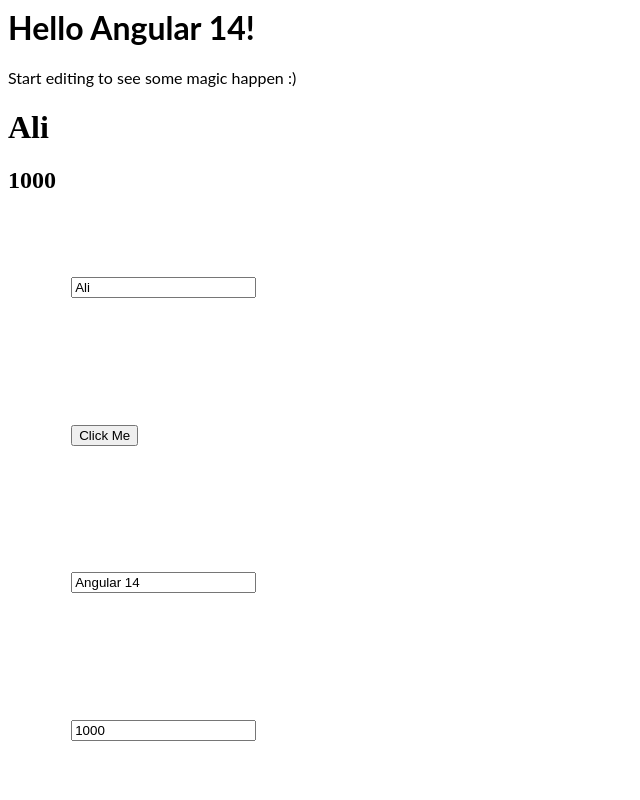
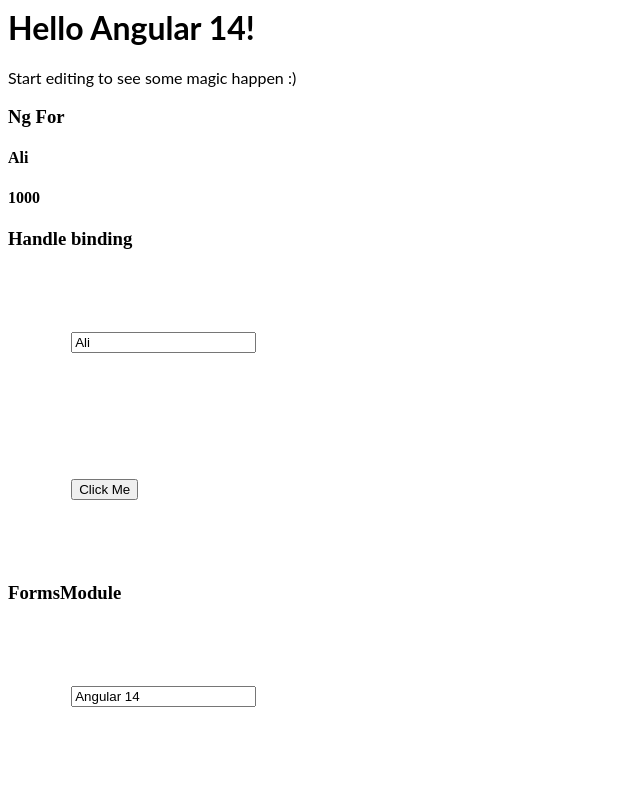
Before and after one commit to aliafn/angular-ivy-dafw9t, an Angular app: page / in a window 1280 px wide. Shown: the top 800 px of the page, without its empty margins (0-640 px from the left). Built offline with nearby package versions, Linux system fonts and the light colour scheme.

Commit message:
2 files modified

```diff
--- a/src/app/app.component.html
+++ b/src/app/app.component.html
@@ -2,9 +2,12 @@
 <template> </template>
 <p>Start editing to see some magic happen :)</p>
 
-<h1 [innerHTML]="agent"></h1>
-<h2 [innerHTML]="cust"></h2>
+<h3>Ng For</h3>
+
+<h4 [innerHTML]="agent"></h4>
+<h4 [innerHTML]="cust"></h4>
 <!-- <img [src]="imagSrc" />-->
+<h3>Handle binding</h3>
 <div>
   <input
     type="text"
@@ -18,7 +21,8 @@
   <button (click)="handleClick()">Click Me</button>
 </div>
 
-<!-- It needs FormsModule-->
+<!-- It needs -->
+<h3>FormsModule</h3>
 <div>
   <input [ngModel]="name" (ngModelChange)="handleChange($event)" />
 </div>
@@ -27,11 +31,22 @@
   <input [(ngModel)]="cust" #agentCust />
 </div>
 
+<h3>Ng IF</h3>
 <div>
   <input type="number" #agentAge />
+</div>
+<div *ngIf="age > 20">
   {{ age }}
 </div>
-
 <div>
   <button (click)="handleChangeAge(agentAge.value)">Change Age</button>
 </div>
+<!-- it causes a problems to the form see console
+     is it better from *ngIf
+     can we use it by calling it
+-->
+<!--<template [ngIf]="age > 20">
+  <div>
+    {{ age }}
+  </div>
+</template>-->
--- a/src/app/app.component.ts
+++ b/src/app/app.component.ts
@@ -1,4 +1,10 @@
 import { Component, VERSION } from '@angular/core';
+
+interface Passenger {
+  id: number;
+  fullname: string;
+  checkedIn: boolean;
+}
 
 @Component({
   selector: 'my-app',
@@ -6,6 +12,29 @@
   styleUrls: ['./app.component.scss'],
 })
 export class AppComponent {
+  passengers: Passenger[] = [
+    {
+      id: 1,
+      fullname: 'ali',
+      checkedIn: true,
+    },
+    {
+      id: 1,
+      fullname: 'ali',
+      checkedIn: true,
+    },
+    {
+      id: 1,
+      fullname: 'ali',
+      checkedIn: true,
+    },
+    {
+      id: 1,
+      fullname: 'ali',
+      checkedIn: true,
+    },
+  ];
+
   name = 'Angular ' + VERSION.major;
   agent = 'Ali';
   cust: number = 1000;
```
